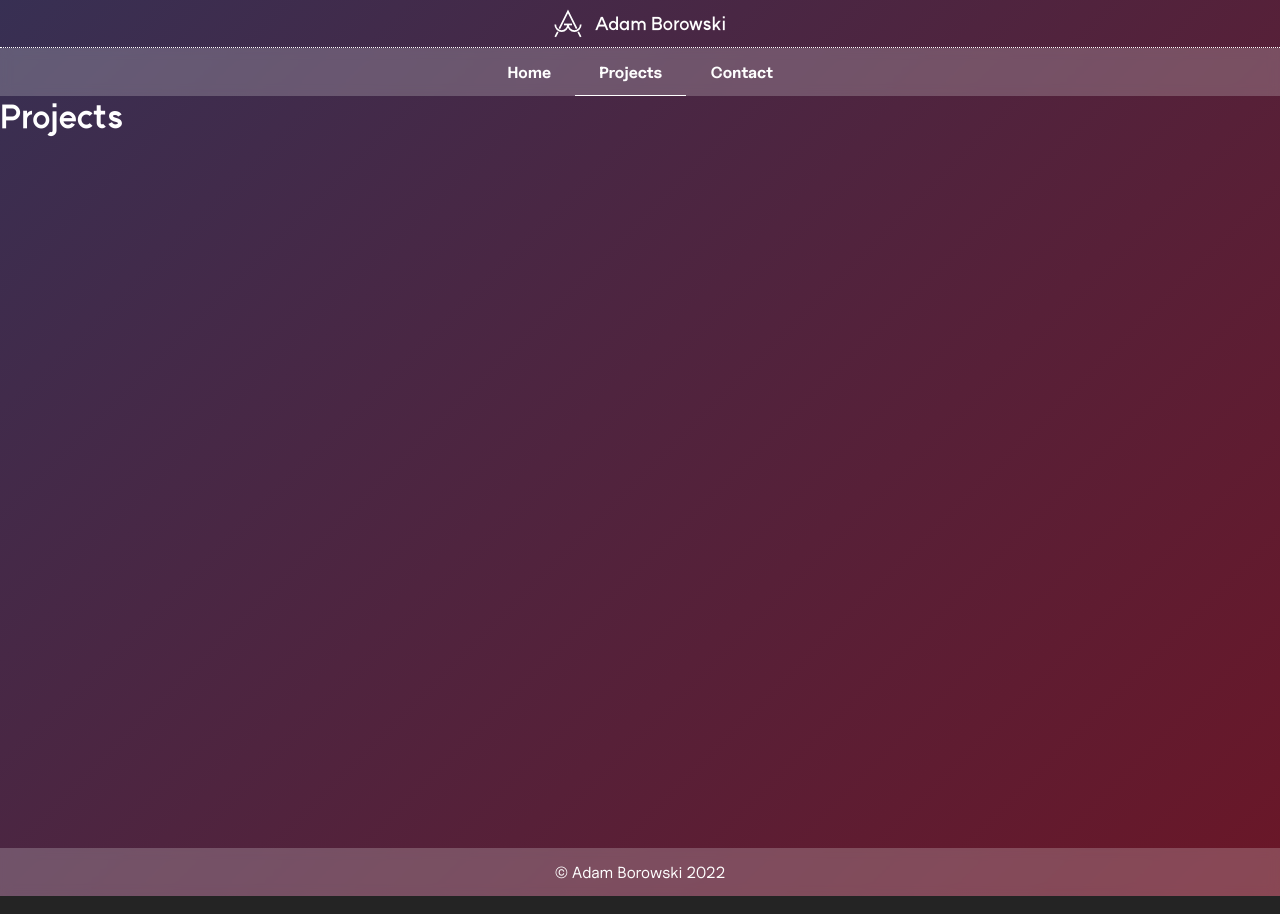
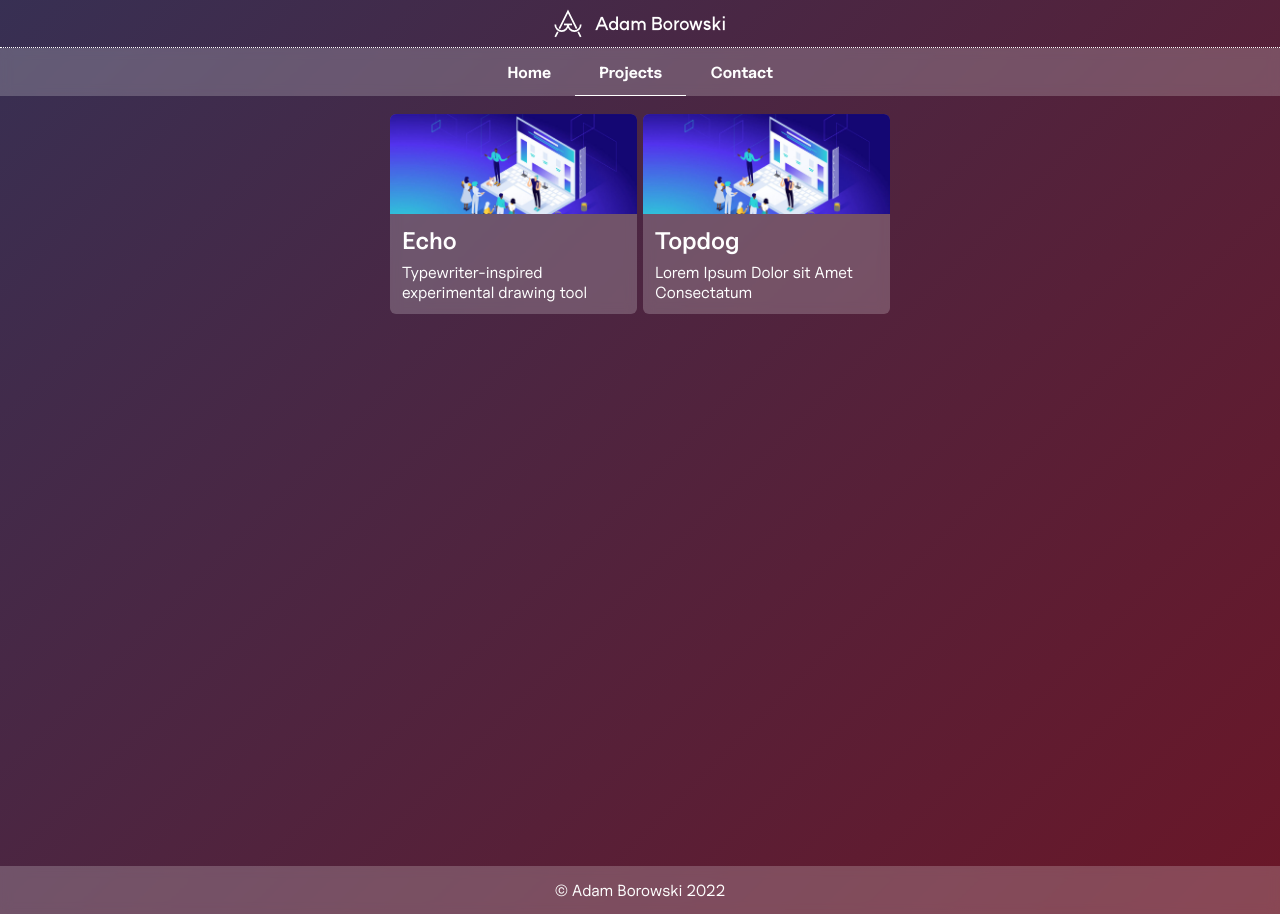
Before and after one commit to Adborowski/personal-site, a React (Vite) app: page /projects in a window 1280 px wide. Built offline with nearby package versions, Linux system fonts and the light colour scheme.

Commit message:
Added basic support for Projects

```diff
--- a/src/App.module.css
+++ b/src/App.module.css
@@ -32,6 +32,7 @@ body {
   background: linear-gradient(-45deg, #980000, #004b83);
   background-size: 300% 300%;
   animation: gradient 20s ease-in-out infinite;
+  position: relative;
 }
 
 * {
@@ -70,14 +71,16 @@ h2 {
   font-weight: 500;
 }
 
-.main {
+:global(.main) {
+  max-width: 500px;
+  margin: auto;
   height: 100vh;
   position: relative;
 }
 
-.home {
-  max-width: 500px;
-  margin: auto;
+section h1 {
+  font-size: 36px;
+  margin-top: 12px;
 }
 
 @media screen and (max-width: 500px) {
--- a/src/App.tsx
+++ b/src/App.tsx
@@ -4,7 +4,7 @@ import Technologies from "./components/Technologies/Technologies";
 
 function App() {
   return (
-    <div className={styles.home}>
+    <div className={"main"}>
       <Hero />
       <Technologies />
     </div>
--- a/src/components/Hero/Hero.module.css
+++ b/src/components/Hero/Hero.module.css
@@ -3,10 +3,11 @@
   margin-top: 32px;
 }
 
-.Hero h1 {
+:global(.main) .Hero h1 {
   font-size: 60px;
   font-weight: 400;
   line-height: 1.25em;
+  color: white;
 }
 
 .Hero h2 {
--- a/src/components/Projects/Projects.module.css
+++ b/src/components/Projects/Projects.module.css
@@ -0,0 +1,29 @@
+.ProjectsList {
+  display: grid;
+  grid-template-columns: 1fr 1fr;
+  grid-gap: 6px;
+  margin-top: 18px;
+}
+
+.project {
+  border-radius: 6px;
+  overflow: hidden;
+  background: rgba(255, 255, 255, 0.21);
+  backdrop-filter: blur(5.1px);
+  -webkit-backdrop-filter: blur(5.1px);
+}
+
+.project section {
+  padding: 12px;
+}
+
+.project .name {
+  font-size: 24px;
+  font-weight: 600;
+  margin-bottom: 6px;
+}
+
+.project .image {
+  height: 100px;
+  background-size: cover;
+}
--- a/src/components/Projects/Projects.tsx
+++ b/src/components/Projects/Projects.tsx
@@ -16,11 +16,29 @@ const Projects = () => {
         stack: ["Javascript", "JQuery", "SCSS", "SQL"],
       },
     ];
+
+    const projectsDisplay = projectsList.map((proj) => {
+      return (
+        <div key={proj.label} className={styles.project}>
+          <div
+            style={{ backgroundImage: `url("${proj.image}")` }}
+            className={styles.image}
+          ></div>
+          <section>
+            <div className={styles.name}>{proj.label}</div>
+            <div className={styles.description}>{proj.description}</div>
+          </section>
+        </div>
+      );
+    });
+
+    return projectsDisplay;
   };
   return (
-    <div className={styles.Projects}>
-      <h1>Projects</h1>
-      <ProjectsList />
+    <div className={"main"}>
+      <div className={styles.ProjectsList}>
+        <ProjectsList />
+      </div>
     </div>
   );
 };
--- a/src/components/Technologies/Technologies.module.css
+++ b/src/components/Technologies/Technologies.module.css
@@ -15,3 +15,7 @@
   margin-bottom: 3px;
   border-radius: 6px;
 }
+
+.main {
+  border: 5px solid red;
+}
```
